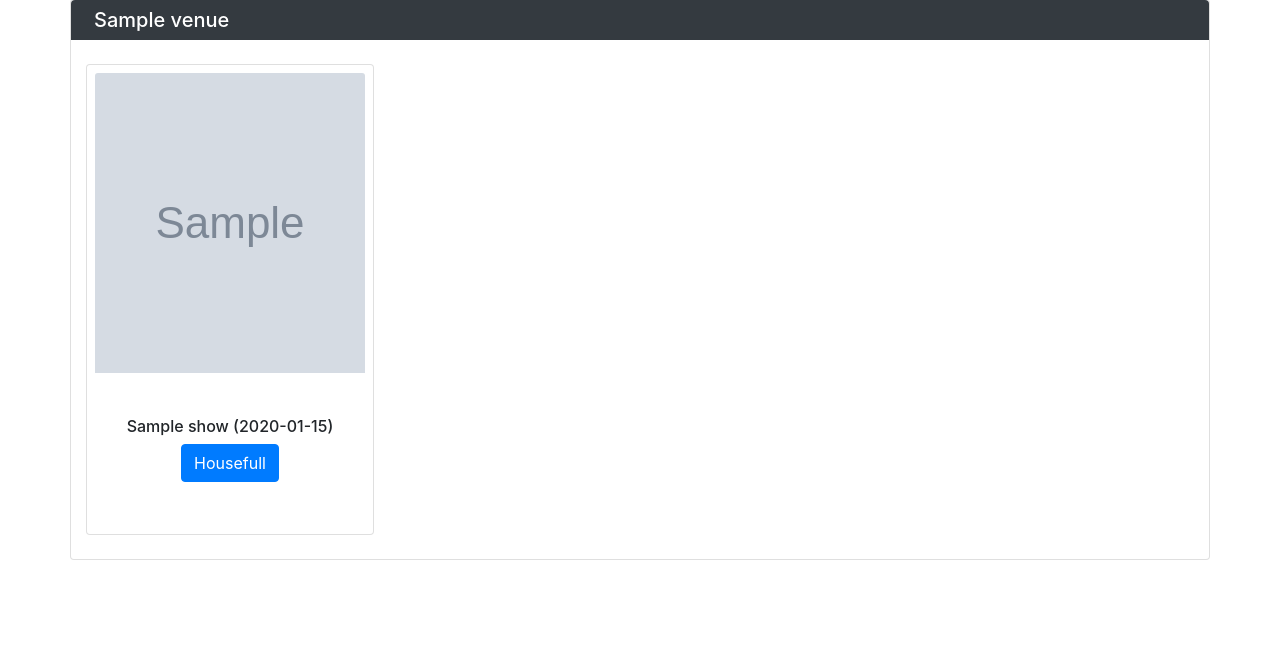
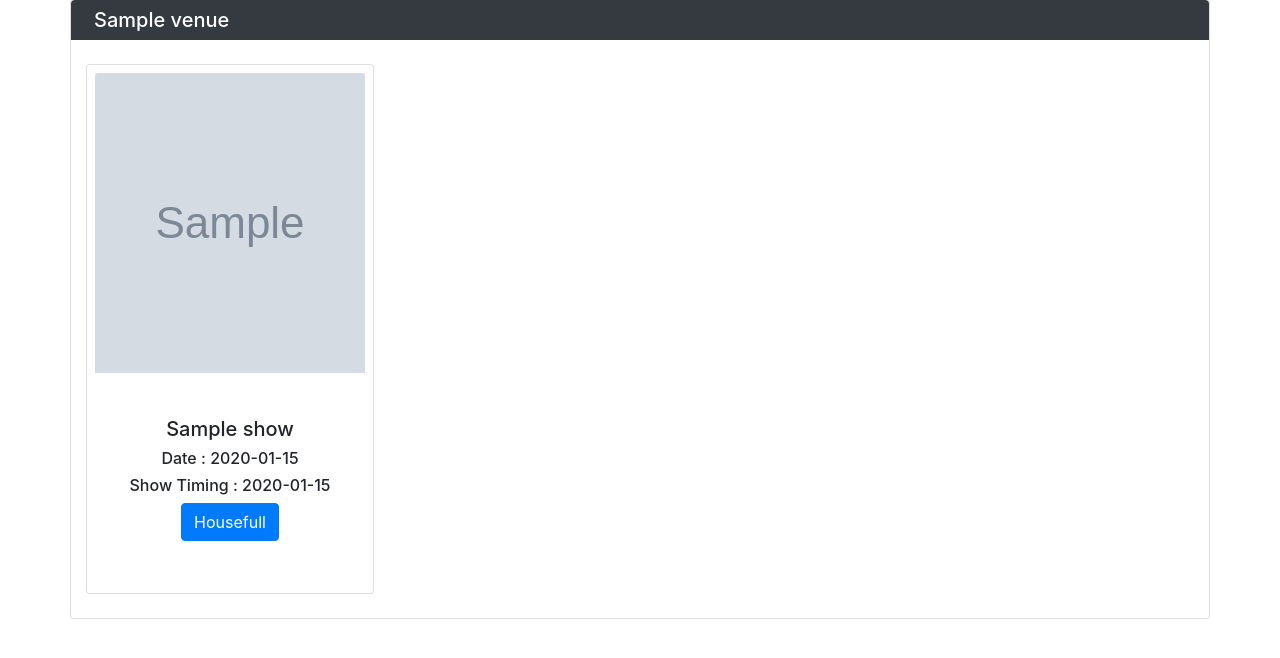
Before and after one commit to muskansindhu/Ticket-Show-v1, a Flask app: page /user_dashboard in a window 1280 px wide. Shown: the part 73-731 px from the top of the page. Run offline with Flask 3, Linux system fonts and the light colour scheme; a user stored in the database is signed in; tables that the repository leaves empty hold one stand-in row (values such as "Sample post"); grey boxes marked "Sample" are stand-in pictures.

Commit message:
Add Show Date

```diff
--- a/application/config.py
+++ b/application/config.py
@@ -6,5 +6,5 @@ class Config:
     SQLITE_DB_DIR = "../db_directory"
     SQLITE_DB_NAME = "app.db"
     SQLALCHEMY_DATABASE_URI = f'sqlite:///{os.path.join(basedir, SQLITE_DB_DIR, SQLITE_DB_NAME)}'
-    UPLOAD_FOLDER = 'src/static/images'
+    UPLOAD_FOLDER = 'application/static/images'
     SECRET_KEY = 'secretkey'
--- a/application/models.py
+++ b/application/models.py
@@ -35,6 +35,7 @@ class Show(db.Model):
     show_name = db.Column(db.String(120), nullable=False)
     venue_id =  db.Column(db.Integer,db.ForeignKey('venue.venue_id', ondelete='CASCADE'))
     tags = db.Column(db.String(255), nullable=False)
+    date = db.Column(db.Date, nullable=False)
     time = db.Column(db.String(255), nullable=False)
     rating = db.Column(db.Integer, nullable=False)
     price = db.Column(db.Integer, nullable=False)
--- a/application/templates/add_show.html
+++ b/application/templates/add_show.html
@@ -34,6 +34,7 @@
                         <input type="number" min="0" max="5" name="rating" id="rating" class="form-control my-4 py-2" placeholder="Ratings" required >
                         <input type="text" name="tags" id="tags" class="form-control my-4 py-2" placeholder="Tags" required >
                         <input type="text" name="time" id="time" class="form-control my-4 py-2" placeholder="Time"required >
+                        <input type="text" name="date" id="date" class="form-control my-4 py-2" placeholder="Date"required >
                         <input type="number" min="0" name="price" id="price" class="form-control my-4 py-2" placeholder="Price" required >
                         <label for="poster">Choose a poster for your show:</label>
                         <input type="file" name="poster" id="poster" class="form-control my-4 py-2" placeholder="Show Poster" required>
--- a/application/templates/admin_dash.html
+++ b/application/templates/admin_dash.html
@@ -43,7 +43,9 @@
               <div class="card p-2 shadow" style="max-width: 18rem;">
                     <img src="{{ url_for('views.uploaded_poster', filename=show.poster_path.split('/')[-1]) }}"  alt="{{ show.show_name }} Poster" height="300" class="card-img-top mx-auto d-block"><br>
                     <div class="card-body text-center">
-                    <h6>{{ show.show_name }} ({{show.time}})</h6>
+                    <h5>{{ show.show_name }} </h5>
+                    <h6>Date : {{show.date}} </h6>
+                    <h6>Show Timing : {{show.time}}</h6>
                     <a href="/show/{{ show.id }}/actions" class="text-center"><button class="btn btn-primary">Actions</button></a>
                     </div>
                   <br>
--- a/application/templates/user_dash.html
+++ b/application/templates/user_dash.html
@@ -44,7 +44,9 @@
               <div class="card p-2 shadow" style="max-width: 18rem;">
                 <img src="{{ url_for('views.uploaded_poster', filename=show.poster_path.split('/')[-1]) }}"  alt="{{ show.show_name }} Poster" height="300" class="card-img-top mx-auto d-block"><br>
                     <div class="card-body text-center">
-                    <h6>{{ show.show_name }} ({{show.time}}) {{user_id}}</h6>
+                    <h5>{{ show.show_name }} </h5>
+                    <h6>Date : {{show.date}} </h6>
+                    <h6>Show Timing : {{show.time}}</h6>
                     {% if venue.capacity == show.seats_booked %}
                     <a href="#" class="text-center"><button class="btn btn-primary">Housefull</button></a>
                     {% else %}
--- a/application/views.py
+++ b/application/views.py
@@ -1,5 +1,6 @@
 import os
 from flask import Flask, Blueprint, render_template, request, redirect, url_for, flash, send_from_directory, session
+from datetime import datetime
 from flask_sqlalchemy import SQLAlchemy
 from .models import Admin, User, Venue, Show, Booking
 from . import db
@@ -23,7 +24,6 @@ def admin_registration():
         username = request.form['username']
         password = request.form['password']
 
-        # add new Admin record to database
         admin = Admin(username=username, password=password)
         db.session.add(admin)
         db.session.commit()
@@ -39,7 +39,6 @@ def user_registration():
         username = request.form['username']
         password = request.form['password']
 
-        #add new User record to database
         user = User(username=username, password=password)
         db.session.add(user)
         db.session.commit()
@@ -49,7 +48,6 @@ def user_registration():
     return render_template('user_reg.html')
 
 
-# Admin Login
 @views.route('/admin_login', methods=['GET', 'POST'])
 def admin_login():
      if request.method == 'POST':
@@ -64,14 +62,13 @@ def admin_login():
             return redirect(url_for('views.admin_login'))
      return render_template('admin_login.html')
 
-# Admin Logout
+
 @views.route('/admin_logout')
 def admin_logout():
     session.pop('admin_id', None)
     return redirect(url_for('views.index'))
 
 
-# User Login
 @views.route('/user_login', methods=['GET', 'POST'])
 def user_login():
      if request.method == 'POST':
@@ -87,13 +84,12 @@ def user_login():
      return render_template('user_login.html')
 
 
-# User Logout
 @views.route('/user_logout')
 def user_logout():
     session.pop('user_id', None)
     return redirect(url_for('views.index'))
 
-# Admin Dashboard
+
 @views.route('/admin_dashboard', methods=['GET', 'POST'])
 def admin_dashboard():
     if 'admin_id' in session:
@@ -107,7 +103,6 @@ def admin_dashboard():
         return redirect(url_for('views.admin_login'))
 
 
-# User Dashboard
 @views.route('/user_dashboard', methods=['GET', 'POST'])
 def user_dashboard():
     if 'user_id' in session:
@@ -123,7 +118,7 @@ def user_dashboard():
     else:
         return redirect(url_for('views.user_login'))
 
-# Add Venue
+
 @views.route('/add_venue', methods=['GET', 'POST'])
 def add_venue():
      if 'admin_id' in session:
@@ -134,7 +129,6 @@ def add_venue():
             location = request.form['location']
             capacity = request.form['capacity']
 
-            #add new Venue record to database
             venue = Venue(venue_name=venue_name, place=place, location=location, capacity=capacity)
             db.session.add(venue)
             db.session.commit()
@@ -143,9 +137,6 @@ def add_venue():
         return render_template('add_venue.html', admin=admin)
 
 
-
-
-# Add Show
 @views.route('/venue/<int:venue_id>/add_show', methods=['GET', 'POST'])
 def add_show(venue_id):
     if 'admin_id' in session:
@@ -156,14 +147,14 @@ def add_show(venue_id):
             rating = request.form['rating']
             tags = request.form['tags']
             time = request.form['time']
+            date_str = request.form.get('date')
+            date_object = datetime.strptime(date_str, '%Y-%m-%d').date()
             price = request.form['price']
             poster = request.files['poster']
-            poster_path = 'src/static/images/' + poster.filename
+            poster_path = 'application/static/images/' + poster.filename
             poster.save(poster_path)
 
-
-            #add new Show record to database
-            show = Show(show_name=show_name, venue_id=venue_id, tags=tags, time=time, rating=rating, price=price, poster_path=poster_path, seats_booked=0)
+            show = Show(show_name=show_name, venue_id=venue_id, tags=tags, time=time, rating=rating, price=price, poster_path=poster_path, seats_booked=0, date=date_object)
             db.session.add(show)
             db.session.commit()
             return redirect(url_for('views.admin_dashboard'))
@@ -176,9 +167,6 @@ def uploaded_poster(filename):
     return send_from_directory('static/images/', filename)
 
 
-
-
-# Edit Venue
 @views.route('/venue/<int:venue_id>/edit', methods=['GET', 'POST'])
 def edit_venue(venue_id):
     if 'admin_id' in session:
@@ -192,7 +180,6 @@ def edit_venue(venue_id):
         return render_template('edit_venue.html', venue=venue, admin=admin)
 
 
-# Delete Venue
 @views.route('/venue/<int:venue_id>/delete', methods=['GET', 'POST'])
 def delete_venue(venue_id):
     book = Venue.query.get(venue_id)
@@ -201,7 +188,6 @@ def delete_venue(venue_id):
     return redirect("/admin_dashboard")
 
 
-# Edit Show
 @views.route('/show/<int:show_id>/actions', methods=['GET', 'POST'])
 def edit_show(show_id):
     if 'admin_id' in session:
@@ -215,7 +201,6 @@ def edit_show(show_id):
         return render_template('show_actions.html', show=show, admin=admin)
 
 
-#Delete Show
 @views.route('/show/<int:show_id>/delete', methods=['GET', 'POST'])
 def delete_show(show_id):
     show = Show.query.get(show_id)
@@ -224,7 +209,6 @@ def delete_show(show_id):
     return redirect("/admin_dashboard")
 
 
-# Book Show
 @views.route('/show/<int:show_id>/book', methods=['GET', 'POST'])
 def book_show(show_id):
     if 'user_id' in session:
@@ -253,7 +237,6 @@ def book_show(show_id):
         return render_template('book_show.html', show_id=show_id, venue_id=venue_id, show=show, user=user, venue=venue, available_seats=available_seats)
 
 
-# User Profile
 @views.route('/user_bookings', methods=['GET', 'POST'])
 def user_profile():
     if 'user_id' in session:
@@ -266,7 +249,6 @@ def user_profile():
         return render_template('user_booking.html', user=user, booking=booking, booked_shows=booked_shows, show=show, venue=venue)
 
 
-# Search Show
 @views.route('/search', methods=['POST'])
 def search():
     if 'user_id' in session:
@@ -278,7 +260,6 @@ def search():
         return render_template('search.html', searched_show=searched_show, venue=venue, user=user, show=show)
 
 
-# Rate Show
 @views.route('/show/<int:show_id>/rate', methods=['GET', 'POST'])
 def rate_show(show_id):
     if 'user_id' in session:
@@ -292,9 +273,6 @@ def rate_show(show_id):
         return render_template('rate_page.html', show=show, user=user)
 
 
-
-
-# Summary Page
 @views.route('/summary', methods=['GET'])
 def summary():
     if 'admin_id' in session:
@@ -315,4 +293,4 @@ def summary():
         graph_file = os.path.join(views.root_path, 'static', 'graph.png')
         plt.savefig(graph_file)
 
-        return render_template('summary.html', graph_file='/static/graph.png', admin=admin, show=show, sorted_show_sale=sorted_show_sale)
+        return render_template('summary.html', graph_file='/static/graph/graph.png', admin=admin, show=show, sorted_show_sale=sorted_show_sale)
```
